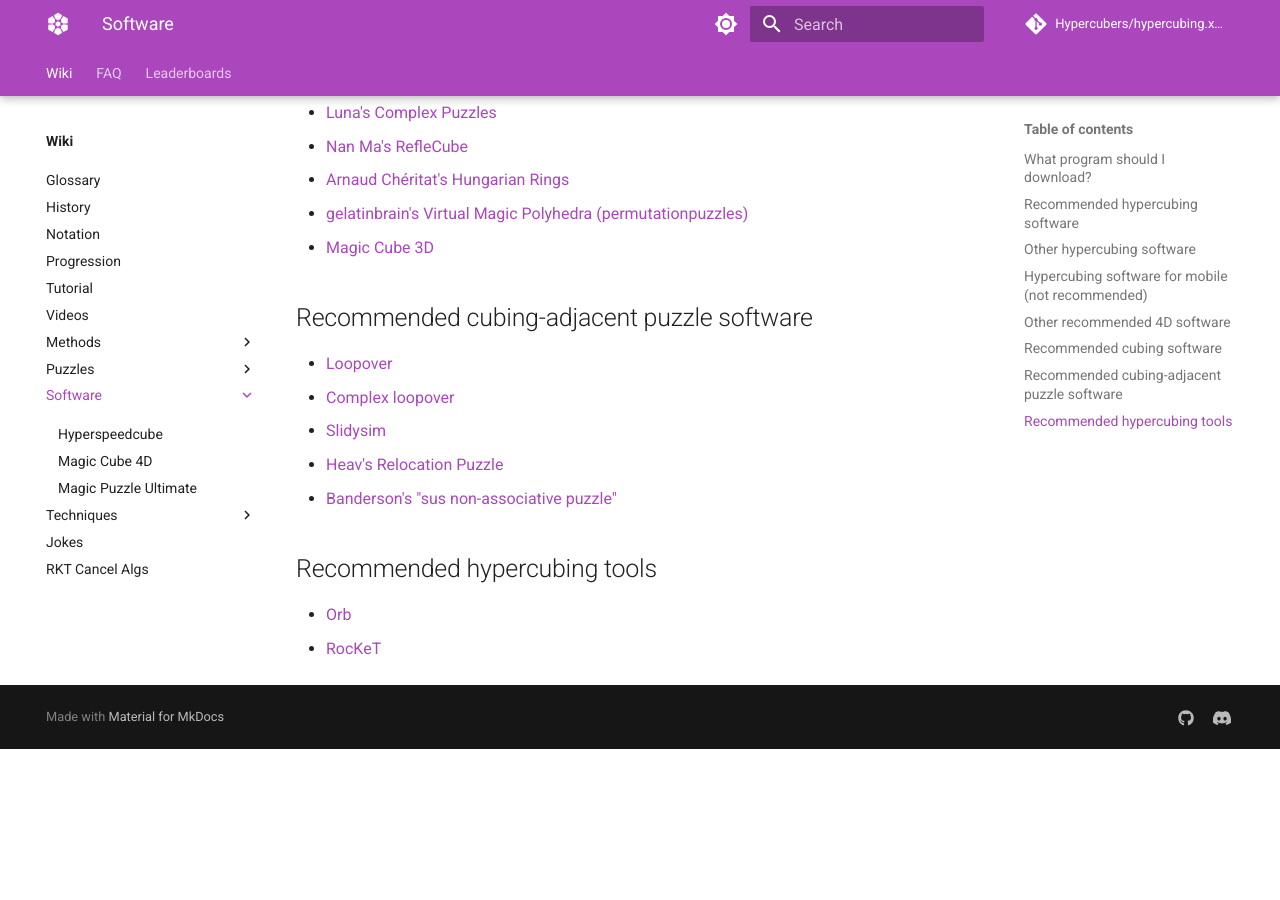
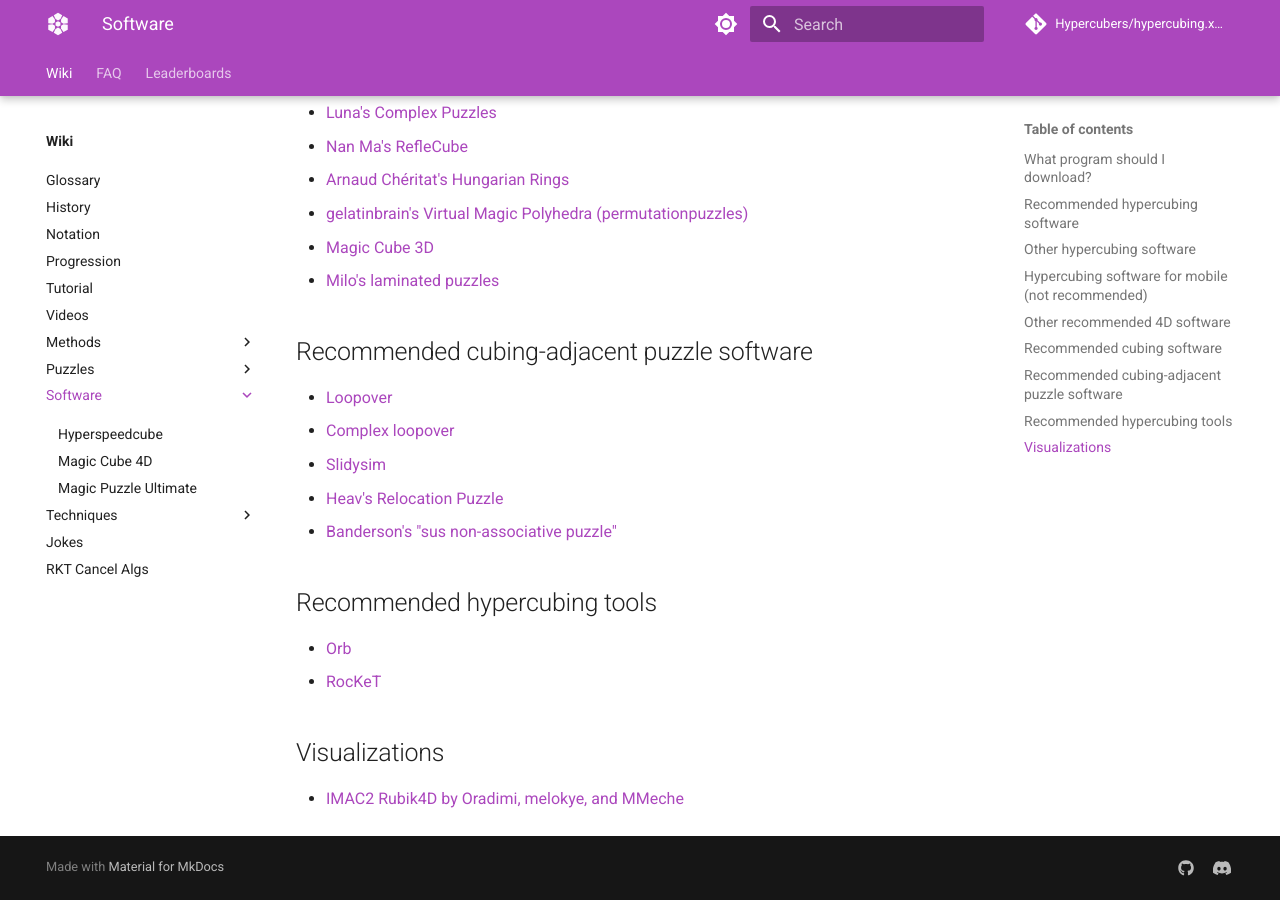
Before and after one commit to Hypercubers/hypercubing.xyz, an MkDocs documentation site: the page built from docs/software/index.md, in a window 1280 px wide and 900 px high, scrolled down 1558 px. Built offline with MkDocs 1.6.1 and Material for MkDocs 9.7.7, drawn with Linux system fonts in a browser that asks for light colours; comment, search, counter and statistics services are not loaded; before the commit the page ends 2307 px from its top, so only the background shows below that.

Commit message:
Add Milo's laminated puzzles and Oradimi's school project

```diff
--- a/docs/software/index.md
+++ b/docs/software/index.md
@@ -50,6 +50,7 @@ For Android phones and tablets, you can download MC4D or MC4D (Raynefork) from t
 - [Arnaud Chéritat's Hungarian Rings](https://www.math.univ-toulouse.fr/~cheritat/AppletsDivers/AnneauxHongrois/)
 - [gelatinbrain's Virtual Magic Polyhedra (permutationpuzzles)](https://github.com/Hypercubers/gelatinbrain/)
 - [Magic Cube 3D](https://github.com/rzhao271/MC3D/releases/latest/)
+- [Milo's laminated puzzles](https://github.com/milojacquet/laminated)
 
 ## Recommended cubing-adjacent puzzle software
 
@@ -63,3 +64,7 @@ For Android phones and tablets, you can download MC4D or MC4D (Raynefork) from t
 
 - [Orb](https://milojacquet.com/twisty/orb)
 - [RocKeT](https://github.com/HactarCE/rocket)
+
+## Visualizations
+
+- [IMAC2 Rubik4D by Oradimi, melokye, and MMeche](https://github.com/melokye/IMAC2_Rubik4D)
```
